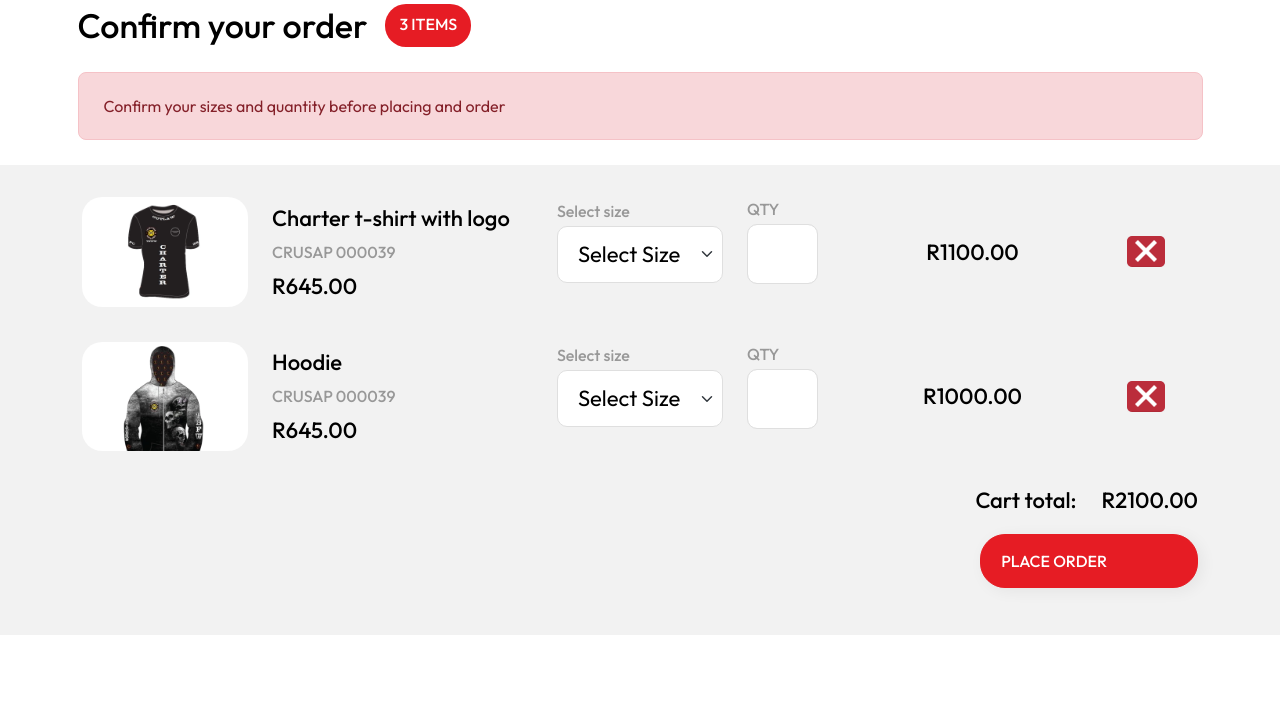
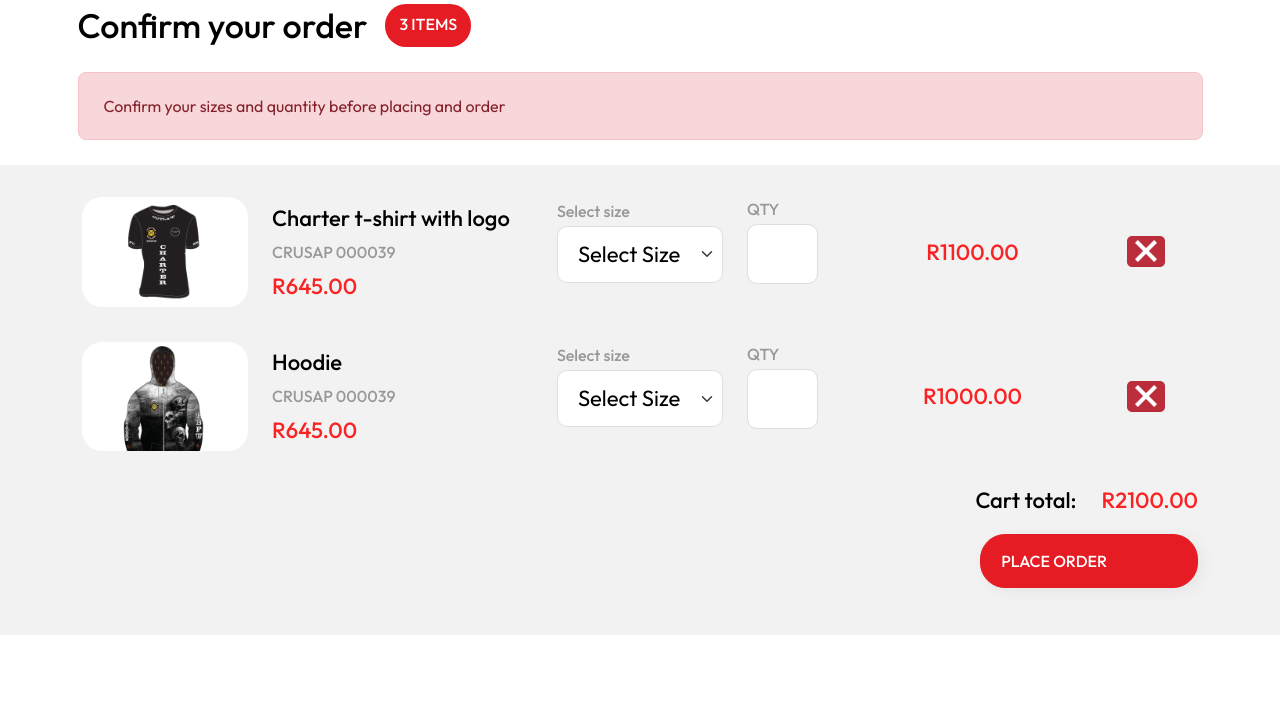
Before and after one commit to mocke/crusaders-merch-frontend, a PHP site: page /viewCart.php in a window 1280 px wide. Shown: the part 327-1035 px from the top of the page. Run offline with PHP 8.4, Linux system fonts and the light colour scheme; some libraries are stand-ins or nearby versions.

Commit message:
- Added preset text color styling

```diff
--- a/assets/css/custom.css
+++ b/assets/css/custom.css
@@ -87,6 +87,15 @@ p {
 .figcaption {
     font-weight: 500;
     font-size: 13px;
+}
+
+
+/*========================
+Text Colors
+========================*/
+
+.text-vivid-red {
+    color: #f92323;
 }
 
 
```
